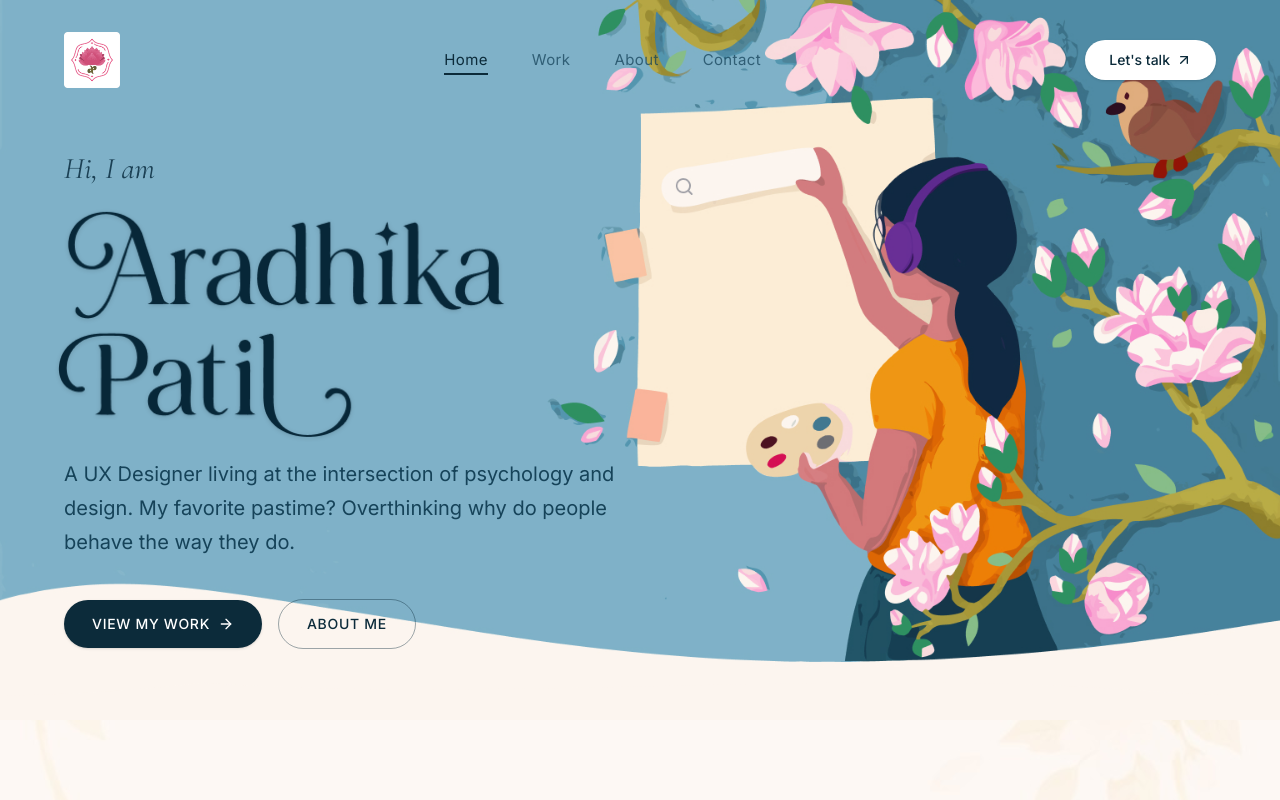
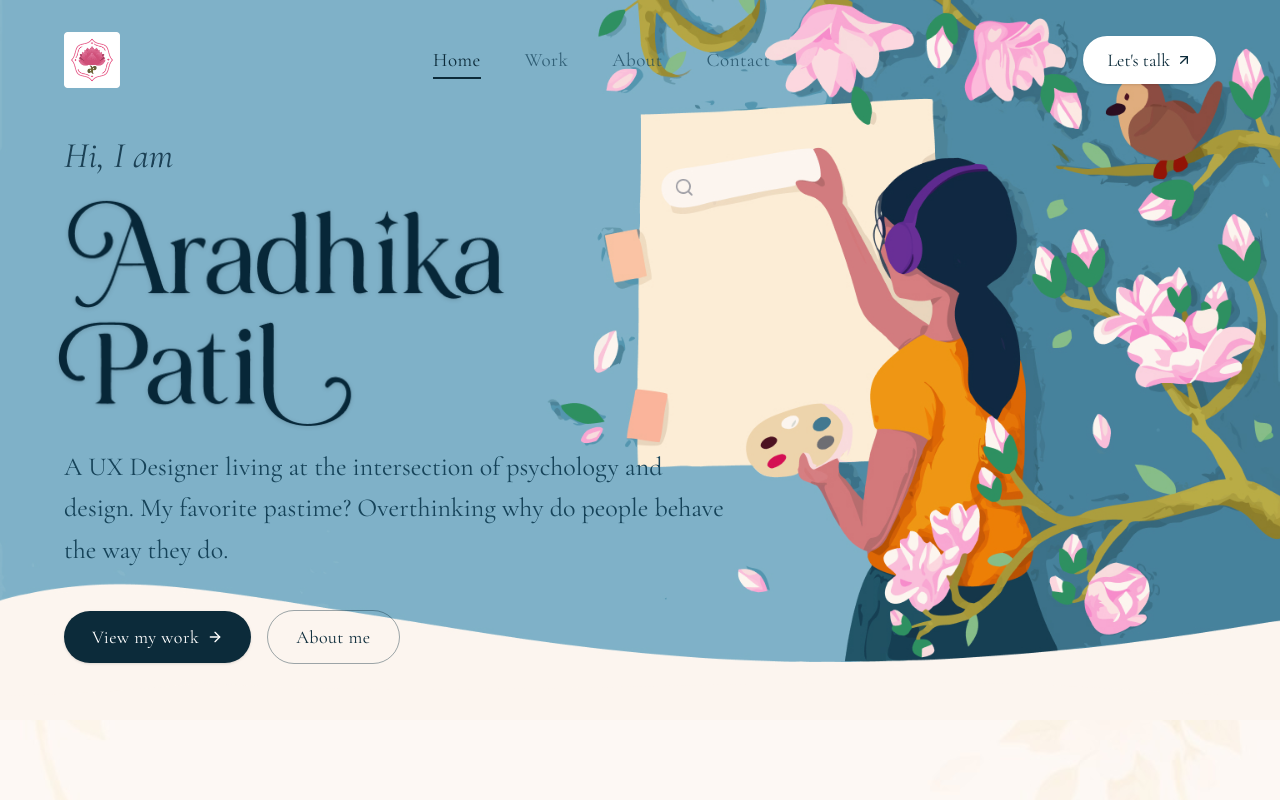
Before and after one commit to aradhikapatil838-crypto/Aradhika-Patil-portfolio, a React (Vite) app: page / in a window 1280 px wide. Shown: the top 800 px of the page. Built offline with nearby package versions, Linux system fonts and the light colour scheme; a web font is replaced by a local one.

Commit message:
Update navigation bar and info text font to Cormorant Garamond high-contrast editorial serif

```diff
--- a/src/components/Header.jsx
+++ b/src/components/Header.jsx
@@ -25,7 +25,7 @@ export default function Header() {
         {/* Right Side: Let's talk button */}
         <Link
           to="/contact"
-          className="bg-white text-[#0C2B3A] hover:bg-white/95 font-medium px-5 sm:px-6 py-2 sm:py-2.5 rounded-full text-xs sm:text-sm transition-all duration-200 cursor-pointer inline-flex items-center gap-1.5 shadow-sm"
+          className="bg-white text-[#0C2B3A] hover:bg-white/95 font-serif-editorial font-normal px-5 sm:px-6 py-2 sm:py-2.5 rounded-full text-base sm:text-lg transition-all duration-200 cursor-pointer inline-flex items-center gap-1.5 shadow-sm"
         >
           <span>Let's talk</span>
           <ArrowUpRight className="w-4 h-4" />
--- a/src/components/Hero.jsx
+++ b/src/components/Hero.jsx
@@ -16,7 +16,7 @@ export default function Hero() {
         <div className="max-w-md sm:max-w-xl md:max-w-2xl lg:max-w-3xl text-left pt-2 sm:pt-6">
 
           {/* Greeting Header */}
-          <p className="font-serif-editorial text-xl sm:text-2xl md:text-3xl italic text-[#1B4054] mb-2 font-normal">
+          <p className="font-serif-editorial text-2xl sm:text-3xl lg:text-4xl italic text-[#1B4054] mb-2 font-normal">
             Hi, I am
           </p>
 
@@ -29,8 +29,8 @@ export default function Hero() {
             />
           </div>
 
-          {/* 3. Subtitle / Bio Paragraph */}
-          <p className="font-sans-body text-base sm:text-lg lg:text-xl text-[#164359] font-normal leading-[1.7] max-w-md sm:max-w-xl mb-8 sm:mb-10">
+          {/* 3. Subtitle / Bio Info Paragraph */}
+          <p className="font-serif-editorial text-xl sm:text-2xl lg:text-[26px] text-[#164359] font-normal leading-[1.6] max-w-md sm:max-w-2xl mb-8 sm:mb-10">
             A UX Designer living at the intersection of psychology and design.
             My favorite pastime? Overthinking why do people behave the way they do.
           </p>
@@ -39,7 +39,7 @@ export default function Hero() {
           <div className="flex flex-wrap items-center gap-3 sm:gap-4">
             <Link
               to="/work"
-              className="bg-[#0C2B3A] text-white hover:bg-[#164359] font-sans-body font-medium px-7 py-3.5 rounded-full text-xs sm:text-sm tracking-wider uppercase transition-all duration-200 cursor-pointer inline-flex items-center gap-2 group shadow-sm"
+              className="bg-[#0C2B3A] text-white hover:bg-[#164359] font-serif-editorial font-normal px-7 py-3 rounded-full text-base sm:text-lg tracking-wide transition-all duration-200 cursor-pointer inline-flex items-center gap-2 group shadow-sm"
             >
               <span>View my work</span>
               <ArrowRight className="w-4 h-4 group-hover:translate-x-1 transition-transform" />
@@ -47,7 +47,7 @@ export default function Hero() {
 
             <Link
               to="/about"
-              className="bg-transparent border border-[#0C2B3A]/40 text-[#0C2B3A] hover:bg-[#0C2B3A]/10 font-sans-body font-medium px-7 py-3.5 rounded-full text-xs sm:text-sm tracking-wider uppercase transition-all duration-200 cursor-pointer inline-flex items-center"
+              className="bg-transparent border border-[#0C2B3A]/40 text-[#0C2B3A] hover:bg-[#0C2B3A]/10 font-serif-editorial font-normal px-7 py-3 rounded-full text-base sm:text-lg tracking-wide transition-all duration-200 cursor-pointer inline-flex items-center"
             >
               About me
             </Link>
--- a/src/components/Nav.jsx
+++ b/src/components/Nav.jsx
@@ -16,7 +16,7 @@ export default function Nav() {
           to={item.path}
           end={item.path === '/'}
           className={({ isActive }) =>
-            `text-sm sm:text-[15px] font-normal tracking-wide transition-colors duration-200 py-1 relative ${
+            `font-serif-editorial text-base sm:text-lg lg:text-[19px] font-normal tracking-wide transition-colors duration-200 py-1 relative ${
               isActive
                 ? 'text-[#0C2B3A] font-medium after:absolute after:bottom-0 after:left-0 after:w-full after:h-[1.5px] after:bg-[#0C2B3A]'
                 : 'text-[#164359]/75 hover:text-[#0C2B3A]'
```
